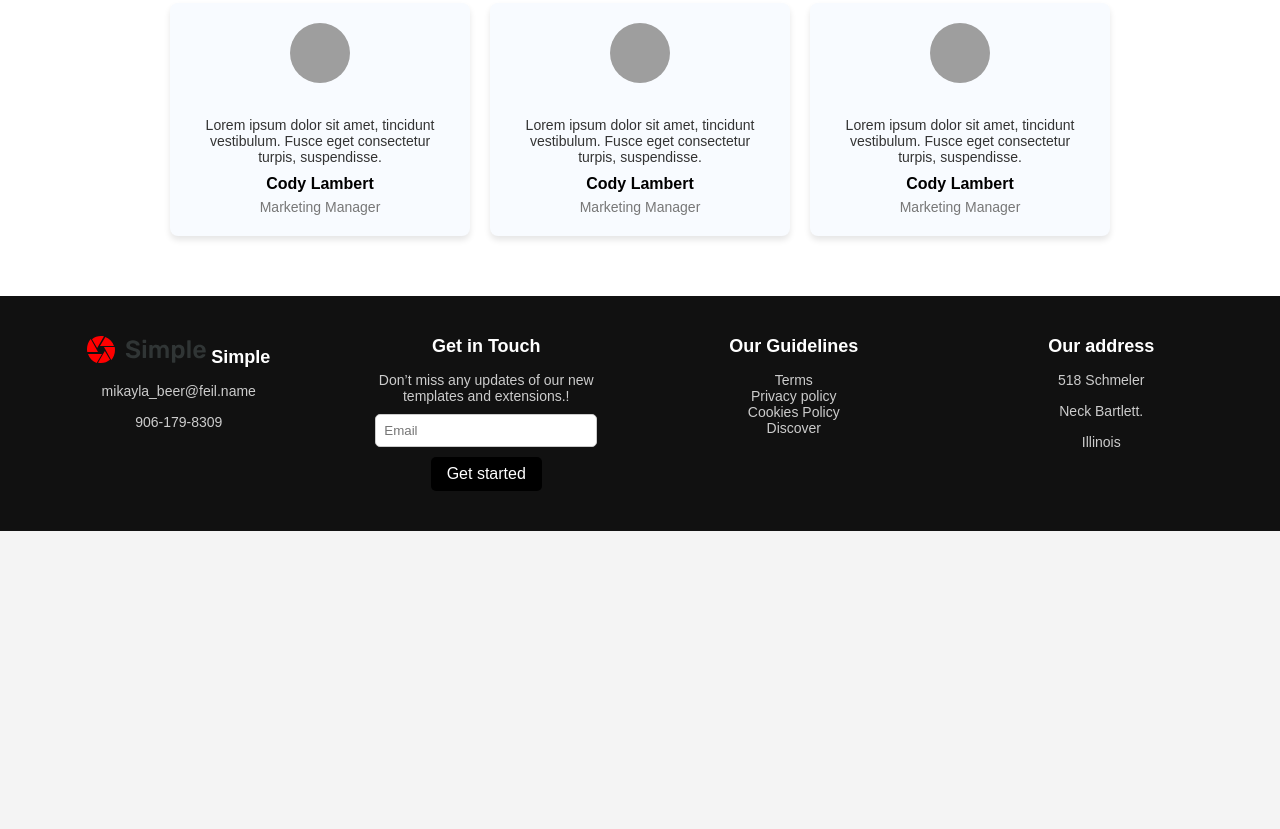
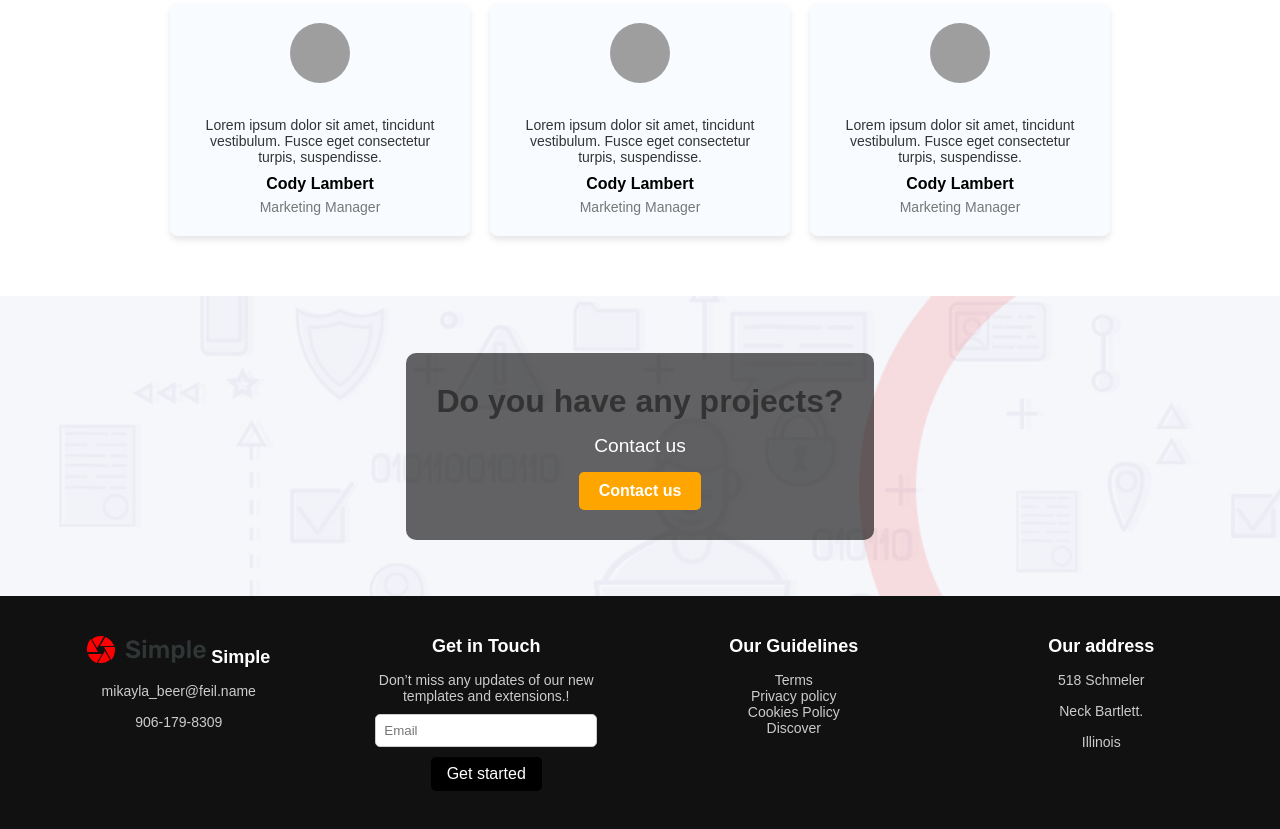
Before and after one commit to benjaminmweribaya/cloudtopg, a plain HTML site: page index.html in a window 1280 px wide. Shown: the part 3183-4012 px from the top of the page. Before the commit the page ends 3714 px from the top, so only its background shows below. Drawn offline with Linux system fonts and the light colour scheme; grey boxes are pictures that could not be loaded.

Commit message:
add cta section and styled it

```diff
--- a/index.html
+++ b/index.html
@@ -156,6 +156,14 @@
         </div>
     </section>
 
+    <section class="cta">
+        <div class="cta-container">
+            <h2>Do you have any projects?</h2>
+            <p>Contact us</p>
+            <a href="#" class="cta-button">Contact us</a>
+        </div>
+    </section>
+
     <footer>
         <div class="footer-container">
             <div class="footer-section">
--- a/styles.css
+++ b/styles.css
@@ -566,6 +566,50 @@ p a:hover {
     color: #777;
 }
 
+/* CTA Section */
+.cta {
+    display: flex;
+    align-items: center;
+    justify-content: center;
+    text-align: center;
+    background: url("images/cta-background.jpg") center/cover no-repeat;
+    height: 300px;
+    position: relative;
+}
+
+.cta-container {
+    background: rgba(0, 0, 0, 0.6);
+    padding: 30px;
+    border-radius: 10px;
+    color: white;
+    max-width: 80%;
+}
+
+.cta h2 {
+    font-size: 2rem;
+    margin-bottom: 10px;
+}
+
+.cta p {
+    font-size: 1.2rem;
+    margin-bottom: 15px;
+}
+
+.cta-button {
+    display: inline-block;
+    padding: 10px 20px;
+    background: #FFA500;
+    color: white;
+    text-decoration: none;
+    border-radius: 5px;
+    font-weight: bold;
+    transition: 0.3s ease;
+}
+
+.cta-button:hover {
+    background: #FF8C00;
+}
+
 @media (max-width: 768px) {
     .container {
         flex-direction: column;
@@ -581,8 +625,8 @@ p a:hover {
         width: 100%;
     }
 
-      /* Responsive Navbar */
-      nav ul {
+    /* Responsive Navbar */
+    nav ul {
         flex-direction: column;
         align-items: center;
         display: none;
```
Also changed, not shown: images/cta-background.jpg (added), 1 other file.
